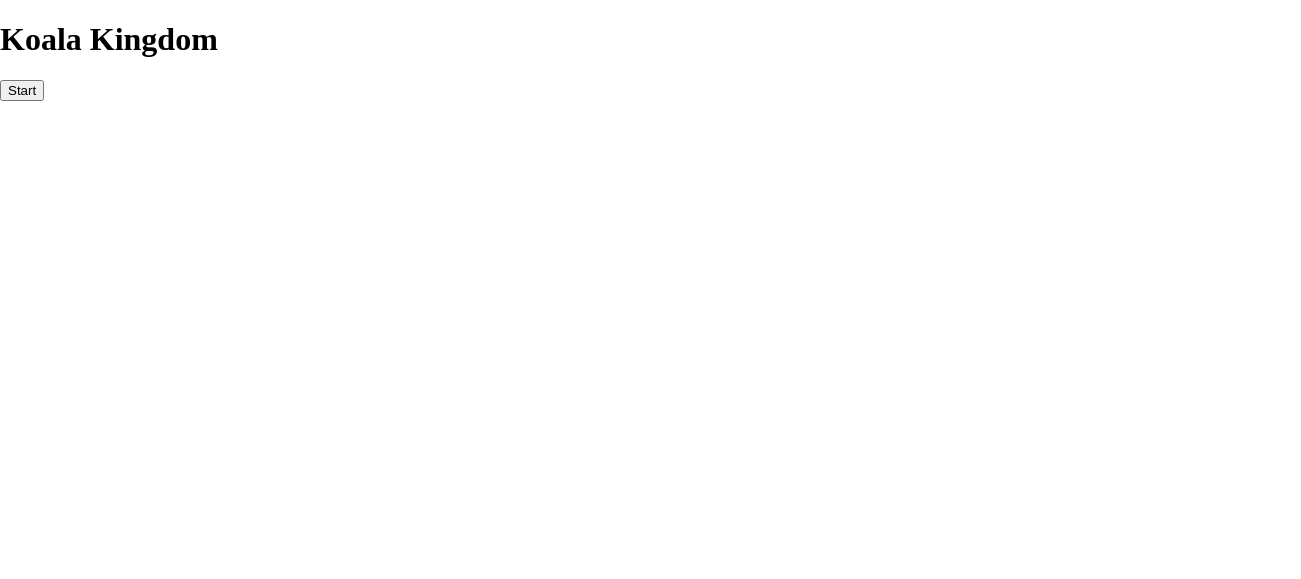
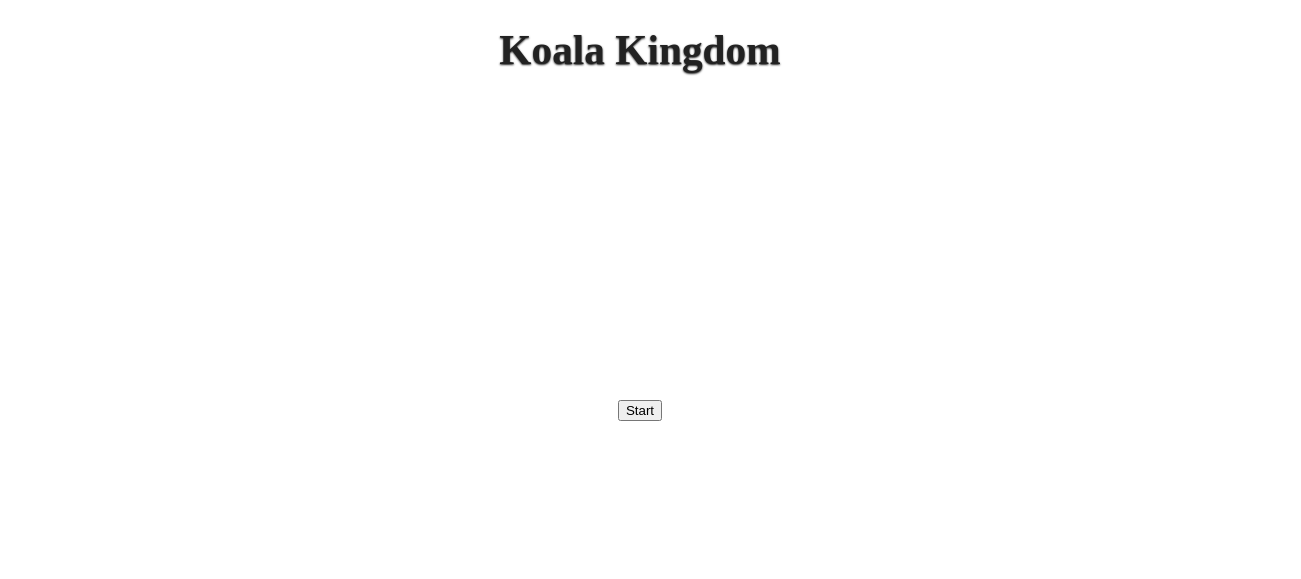
Before and after one commit to Amazing-Koalas/koala-kingdom, a website: page src/client/src/index.html in a window 1280 px wide. Shown: the whole page, 1301 px wide, since content can reach past the window. Drawn offline with Linux system fonts and the light colour scheme.

Commit message:
Basic Start Screen

```diff
--- a/src/client/src/index.html
+++ b/src/client/src/index.html
@@ -10,7 +10,8 @@
             name="viewport"
             content="width=device-width, user-scalable=no, minimum-scale=1.0, maximum-scale=1.0"
         />
-        <style>
+        <!---<link rel="stylesheet" type="text/css" href="style.css">-->
+         <style>
             body,
             html {
                 width: 100%;
@@ -30,15 +31,65 @@
                 margin: auto;
                 overflow: hidden;
             }
+            #startScreen {
+  margin: auto;
+  position: absolute;
+  width: 100%;
+  height: 100%;
+  text-align: center;
+  box-shadow: 0 1px 32px white;
+  animation-fill-mode: forwards;
+}
+
+
+#startScreen div {
+  height: 50%;
+}
+
+#startScreen h1 {
+  position:absolute;
+  width: 100%;
+  color: #222;
+  font-size: 40px;
+  text-shadow: 0 1px 2px;
+  animation: pulse 6s linear infinite;
+}
+
+@keyframes pulse {
+  50% {
+    transform: scale(1.1);
+  }
+}
+
+#startScreen p {
+  font-weight: bold;
+}
+
+#startScreen span {
+  position: relative;
+  font-size: 18px;
+  animation: up 2s linear infinite;
+  animation-delay: 3s;
+}
+
+@keyframes up {
+  25% {
+    top: -4px;
+  }
+}
         </style>
-    </head>
+</head>
 
     <body>
-        <div id ="SplashScreen">
-            <h1>Koala Kingdom</h1>
-            <input id="StartButton", type="button", value="Start">
-        </div>
         <div id="container">
+            <div id="startScreen">
+                <div>
+                <h1>Koala Kingdom</h1>
+                </div>
+                <div>
+                    <input type="button", value="Start", id="startBtn">
+                </div>
+          </div>
             <canvas id="game"></canvas>
         </div>
         <!-- javascript blob automatically included below -->
--- a/src/client/src/style.css
+++ b/src/client/src/style.css
@@ -17,3 +17,49 @@
                 margin: auto;
                 overflow: hidden;
             }
+            #startScreen {
+                margin: auto;
+                position: absolute;
+                width: 100%;
+                height: 100%;
+                text-align: center;
+                box-shadow: 0 1px 32px white;
+                animation-fill-mode: forwards;
+            }
+
+
+#startScreen div {
+  height: 50%;
+}
+
+#startScreen h1 {
+  position:absolute;
+  width: 100%;
+  color: #222;
+  font-size: 40px;
+  text-shadow: 0 1px 2px;
+  animation: pulse 6s linear infinite;
+}
+
+@keyframes pulse {
+  50% {
+    transform: scale(1.1);
+  }
+}
+
+#startScreen p {
+  font-weight: bold;
+}
+
+#startScreen span {
+  position: relative;
+  font-size: 18px;
+  animation: up 2s linear infinite;
+  animation-delay: 3s;
+}
+
+@keyframes up {
+  25% {
+    top: -4px;
+  }
+}
```
Also changed, not shown: src/client/src/index.ts (+8 -2 lines). Lines whose indentation alone changed are shown as unchanged.
